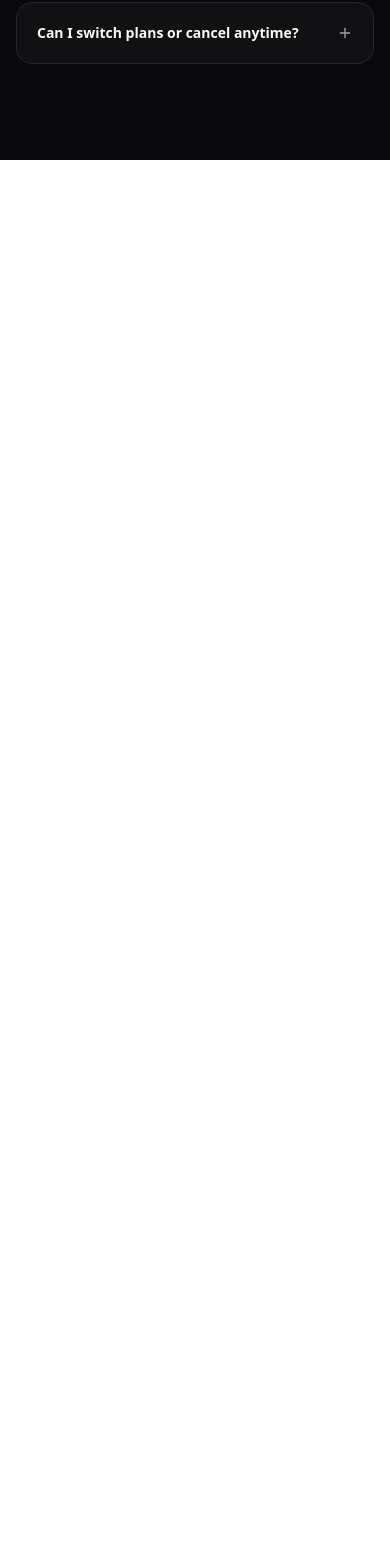
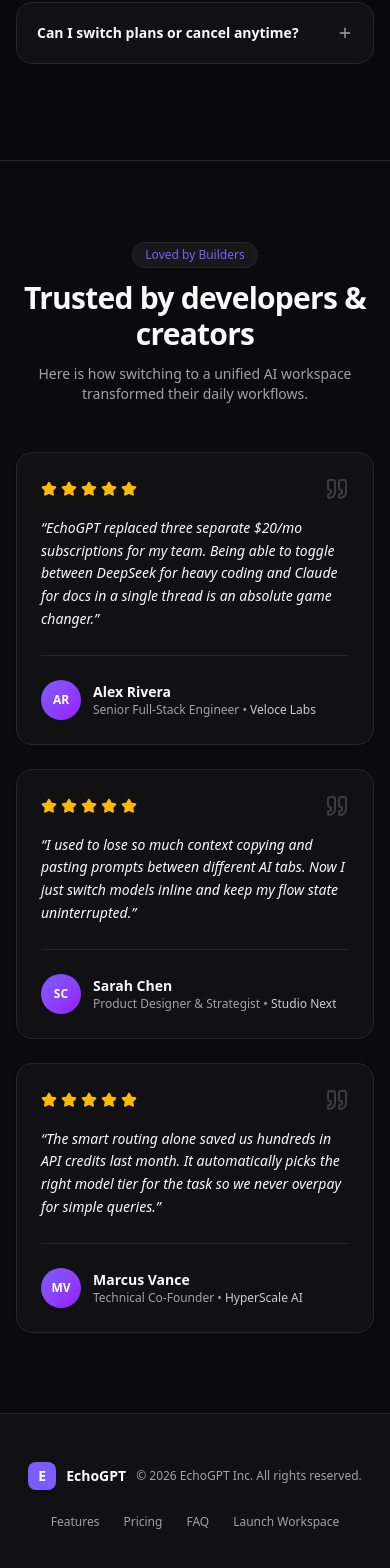
Before and after one commit to smbmunna/echogpt-redesign, a Next.js app: page / in a window 390 px wide. Shown: the part 7123-8691 px from the top of the page. Before the commit the page ends 7283 px from the top, so only its background shows below. Built offline with nearby package versions, Linux system fonts and the light colour scheme.

Commit message:
Landing Page: Add Footer

```diff
--- /dev/null
+++ b/app/components/LandingPage/Testimonials.tsx
@@ -0,0 +1,130 @@
+"use client";
+
+import { motion } from "framer-motion";
+import { Star, Quote } from "lucide-react";
+
+const TESTIMONIALS = [
+  {
+    quote:
+      "EchoGPT replaced three separate $20/mo subscriptions for my team. Being able to toggle between DeepSeek for heavy coding and Claude for docs in a single thread is an absolute game changer.",
+    author: "Alex Rivera",
+    role: "Senior Full-Stack Engineer",
+    company: "Veloce Labs",
+    avatar: "AR",
+    rating: 5,
+  },
+  {
+    quote:
+      "I used to lose so much context copying and pasting prompts between different AI tabs. Now I just switch models inline and keep my flow state uninterrupted.",
+    author: "Sarah Chen",
+    role: "Product Designer & Strategist",
+    company: "Studio Next",
+    avatar: "SC",
+    rating: 5,
+  },
+  {
+    quote:
+      "The smart routing alone saved us hundreds in API credits last month. It automatically picks the right model tier for the task so we never overpay for simple queries.",
+    author: "Marcus Vance",
+    role: "Technical Co-Founder",
+    company: "HyperScale AI",
+    avatar: "MV",
+    rating: 5,
+  },
+];
+
+export default function Testimonials() {
+  return (
+    <section className="relative py-20 lg:py-28 px-4 sm:px-6 bg-[var(--surface)]/30 border-t border-[var(--border)] overflow-hidden">
+      {/* Background glow */}
+      <div className="absolute top-1/2 left-1/2 -translate-x-1/2 -translate-y-1/2 w-[600px] h-[250px] bg-[var(--primary)]/5 blur-[140px] rounded-full pointer-events-none -z-10" />
+
+      <div className="max-w-6xl mx-auto space-y-12 relative z-10">
+
+        {/* Header */}
+        <div className="text-center max-w-2xl mx-auto space-y-3">
+          <motion.div
+            initial={{ opacity: 0, y: 15 }}
+            whileInView={{ opacity: 1, y: 0 }}
+            viewport={{ once: true }}
+            transition={{ duration: 0.5 }}
+            className="inline-flex items-center gap-2 px-3 py-1 rounded-full bg-[var(--surface-elevated)] border border-[var(--border)] text-xs font-medium text-[var(--primary)]"
+          >
+            <span>Loved by Builders</span>
+          </motion.div>
+
+          <motion.h2
+            initial={{ opacity: 0, y: 15 }}
+            whileInView={{ opacity: 1, y: 0 }}
+            viewport={{ once: true }}
+            transition={{ duration: 0.5, delay: 0.1 }}
+            className="text-3xl sm:text-4xl font-extrabold tracking-tight text-[var(--foreground)]"
+          >
+            Trusted by developers & creators
+          </motion.h2>
+
+          <motion.p
+            initial={{ opacity: 0, y: 15 }}
+            whileInView={{ opacity: 1, y: 0 }}
+            viewport={{ once: true }}
+            transition={{ duration: 0.5, delay: 0.2 }}
+            className="text-sm sm:text-base text-[var(--muted)]"
+          >
+            Here is how switching to a unified AI workspace transformed their daily workflows.
+          </motion.p>
+        </div>
+
+        {/* Testimonials 3-Card Grid */}
+        <div className="grid grid-cols-1 md:grid-cols-3 gap-6">
+          {TESTIMONIALS.map((testimonial, index) => (
+            <motion.div
+              key={testimonial.author}
+              initial={{ opacity: 0, y: 20 }}
+              whileInView={{ opacity: 1, y: 0 }}
+              viewport={{ once: true }}
+              transition={{ duration: 0.5, delay: index * 0.1 }}
+              whileHover={{ y: -4 }}
+              className="relative flex flex-col justify-between p-6 sm:p-7 rounded-2xl bg-[var(--surface)] border border-[var(--border)] hover:border-[var(--primary)]/40 transition-all shadow-sm hover:shadow-lg hover:shadow-[var(--primary)]/5"
+            >
+              <div className="space-y-4">
+                {/* Rating & Quote Icon */}
+                <div className="flex items-center justify-between">
+                  <div className="flex items-center gap-1">
+                    {[...Array(testimonial.rating)].map((_, i) => (
+                      <Star
+                        key={i}
+                        className="size-4 fill-amber-400 text-amber-400"
+                      />
+                    ))}
+                  </div>
+                  <Quote className="size-6 text-[var(--muted)]/30" />
+                </div>
+
+                {/* Quote Text */}
+                <p className="text-sm text-[var(--foreground)] leading-relaxed italic">
+                  &ldquo;{testimonial.quote}&rdquo;
+                </p>
+              </div>
+
+              {/* Author Details */}
+              <div className="flex items-center gap-3 pt-6 mt-6 border-t border-[var(--border)]">
+                <div className="size-10 rounded-full bg-gradient-to-br from-[var(--primary)] to-purple-600 flex items-center justify-center text-xs font-bold text-white shrink-0 shadow-sm">
+                  {testimonial.avatar}
+                </div>
+                <div className="text-left overflow-hidden">
+                  <div className="text-sm font-bold text-[var(--foreground)] truncate">
+                    {testimonial.author}
+                  </div>
+                  <div className="text-xs text-[var(--muted)] truncate">
+                    {testimonial.role} • <span className="text-[var(--foreground)]/80 font-medium">{testimonial.company}</span>
+                  </div>
+                </div>
+              </div>
+            </motion.div>
+          ))}
+        </div>
+
+      </div>
+    </section>
+  );
+}
--- /dev/null
+++ b/app/components/shared/Footer.tsx
@@ -0,0 +1,47 @@
+import Link from "next/link";
+import Logo from "./logo";
+
+export default function Footer() {
+  return (
+    <footer className="border-t border-[var(--border)] bg-[var(--surface)] py-12 px-4 text-xs text-[var(--muted)]">
+      <div className="max-w-7xl mx-auto flex flex-col md:flex-row items-center justify-between gap-6">
+        <div className="flex items-center gap-2.5">
+          <Logo />
+          <span className="font-bold text-sm text-[var(--foreground)]">
+            EchoGPT
+          </span>
+          <span>
+            © {new Date().getFullYear()} EchoGPT Inc. All rights reserved.
+          </span>
+        </div>
+
+        <div className="flex items-center gap-6">
+          <a
+            href="#features"
+            className="hover:text-[var(--foreground)] transition-colors"
+          >
+            Features
+          </a>
+          <a
+            href="#pricing"
+            className="hover:text-[var(--foreground)] transition-colors"
+          >
+            Pricing
+          </a>
+          <a
+            href="#faq"
+            className="hover:text-[var(--foreground)] transition-colors"
+          >
+            FAQ
+          </a>
+          <Link
+            href="/chat"
+            className="hover:text-[var(--foreground)] transition-colors"
+          >
+            Launch Workspace
+          </Link>
+        </div>
+      </div>
+    </footer>
+  );
+}
--- a/app/page.tsx
+++ b/app/page.tsx
@@ -1,6 +1,6 @@
 "use client";
 
-import React, { useState, useEffect } from "react";
+import { useState } from "react";
 import Navbar from "./components/shared/navbar";
 import Hero from "./components/LandingPage/Hero";
 import Mockup from "./components/LandingPage/Mockup";
@@ -9,6 +9,8 @@
 import WhyChooseSection from "./components/LandingPage/WhyChooseSection";
 import Pricing from "./components/LandingPage/Pricing";
 import FAQ from "./components/LandingPage/FAQ";
+import Testimonials from "./components/LandingPage/Testimonials";
+import Footer from "./components/shared/Footer";
 
 export default function LandingPage() {
   const [isDarkMode, setIsDarkMode] = useState(true);
@@ -44,7 +46,13 @@
       <Pricing billingCycle={billingCycle} setBillingCycle={setBillingCycle} />
 
       {/*FAQ*/}
-      <FAQ openFaq={openFaq} setOpenFaq={setOpenFaq} isOpen={openFaq}/>
+      <FAQ openFaq={openFaq} setOpenFaq={setOpenFaq} isOpen={openFaq} />
+
+      {/* Testimonials */}
+      <Testimonials />
+
+      {/* Footer */}
+      <Footer />
     </div>
   );
 }
```
